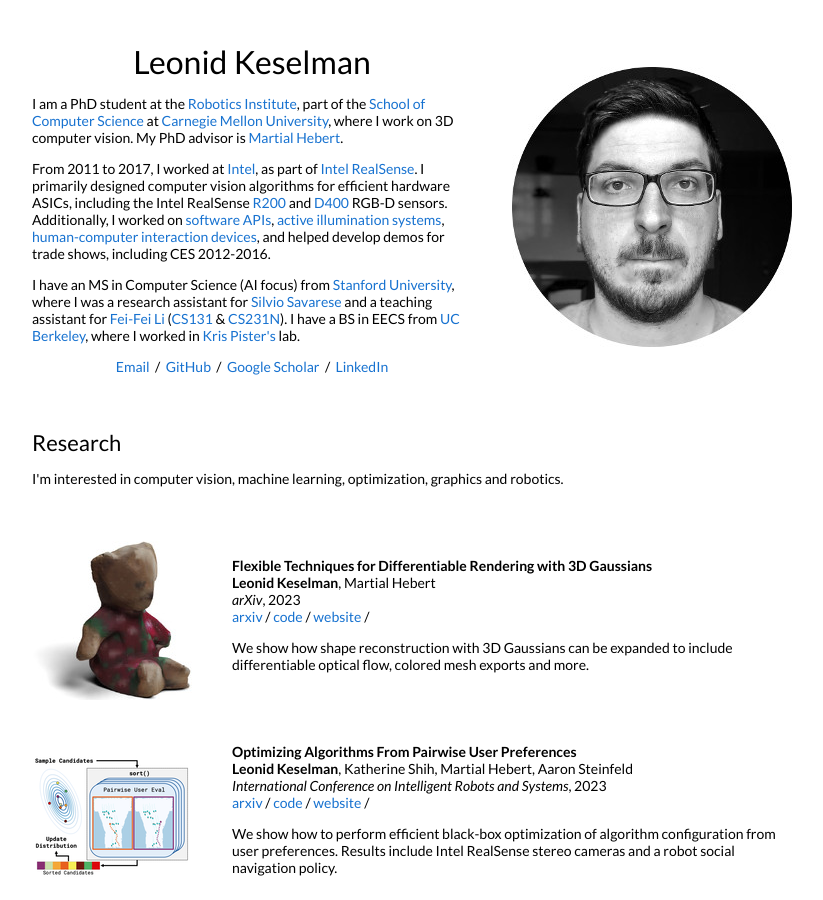
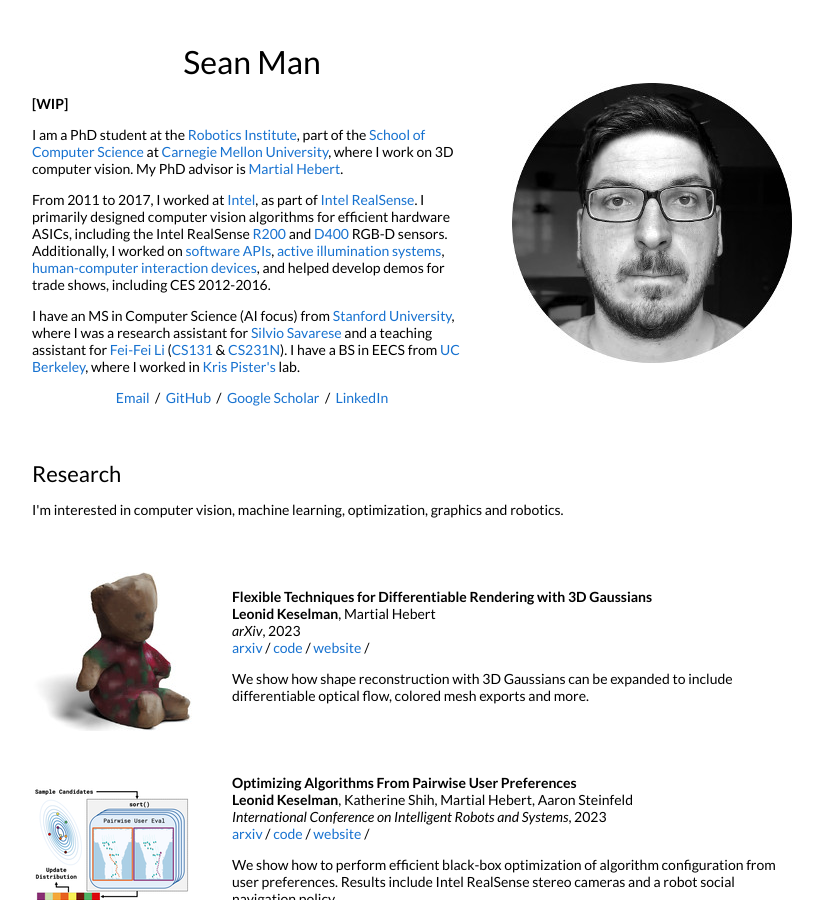
Before and after one commit to man-sean/man-sean.github.io, a Jekyll site: the page built from _posts/2023-08-28-3dgaussians.markdown, in a window 1280 px wide and 900 px high. Shown: the whole window, without its empty margins (228-1051 px from the left). Built offline with Jekyll 4.4.1, drawn with Linux system fonts in a browser that asks for light colours.

Commit message:
Update site title to Sean Man

```diff
--- a/_config.yml
+++ b/_config.yml
@@ -3,7 +3,7 @@
 #
 
 # Name of your site (displayed in the header)
-name: Leonid Keselman
+name: Sean Man
 
 # Short bio or description (displayed in the header)
 # description: the profile of an engineer, researcher and software developer
--- a/_layouts/default.html
+++ b/_layouts/default.html
@@ -32,8 +32,9 @@
           <tr style="padding:0px">
             <td style="padding:2.5%;width:60%;vertical-align:middle">
               <h1>
-                Leonid Keselman
+                Sean Man
               </h1>
+              <p><strong>[WIP]</strong></p>
               <p>I am a PhD student at the <a href="https://www.ri.cmu.edu/">Robotics Institute</a>, part of the <a href="https://www.scs.cmu.edu/">School of Computer Science</a> at <a href="https://www.cmu.edu/">Carnegie Mellon University</a>, where I work on 3D computer vision. My PhD advisor is <a href="http://www.cs.cmu.edu/~hebert/">Martial Hebert</a>.
               </p>
               <p>
```
